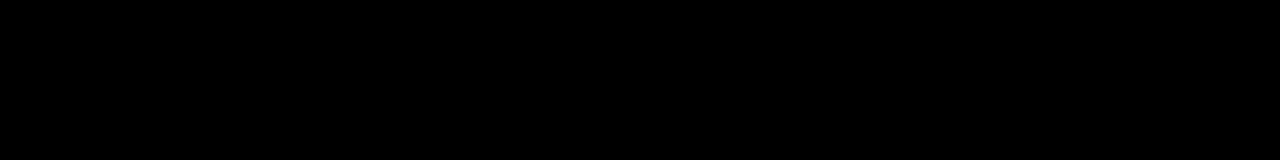
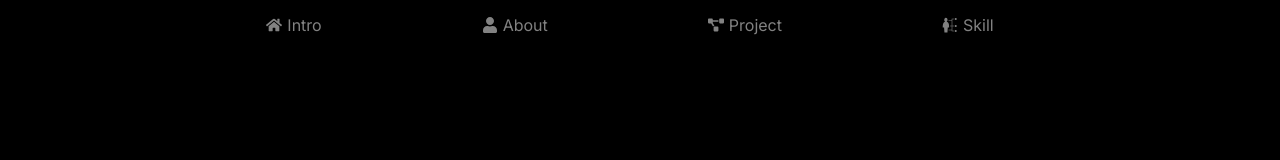
Before and after one commit to Tiago-Silva/portfolio, a Next.js app: page / in a window 1280 px wide. Shown: the top 160 px of the page. Built offline with nearby package versions, Linux system fonts and the light colour scheme.

Commit message:
refactor: treating visibility in styled-component

```diff
--- a/src/app/components/Header/index.tsx
+++ b/src/app/components/Header/index.tsx
@@ -26,7 +26,6 @@
       <WrapperMenuIcon onClick={handleMenuClick}>
         <MenuIcon />
       </WrapperMenuIcon>
-      {isNavVisible && (
       <Nav isNavVisible={isNavVisible}>
         <LinkMenu to="intro" smooth={true} duration={500}>
           <HomeIcon />
@@ -45,7 +44,6 @@
           Skill
         </LinkMenu>
       </Nav>
-      )}
     </Container>
   );
 }
```
Lines whose indentation alone changed are shown as unchanged.
